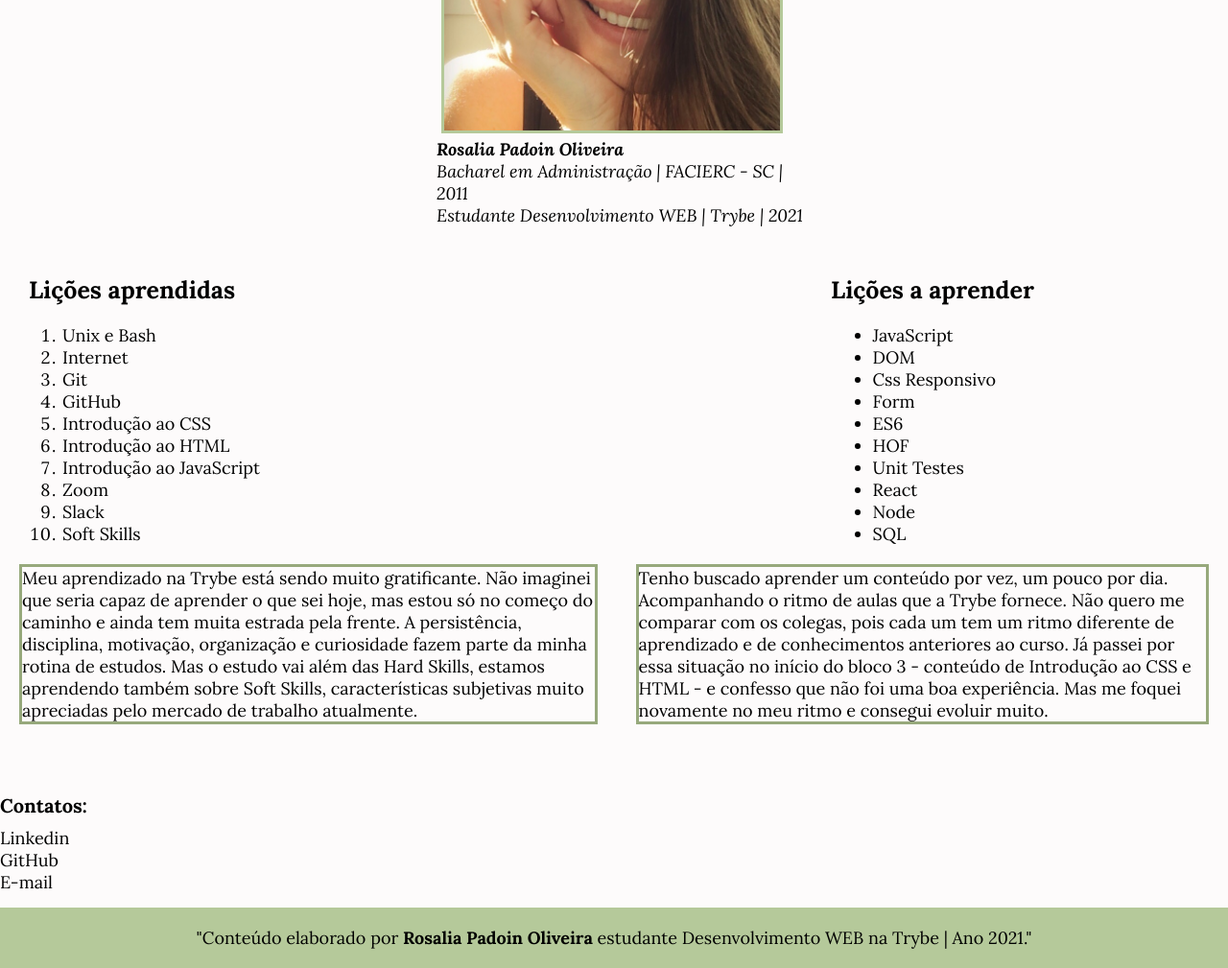
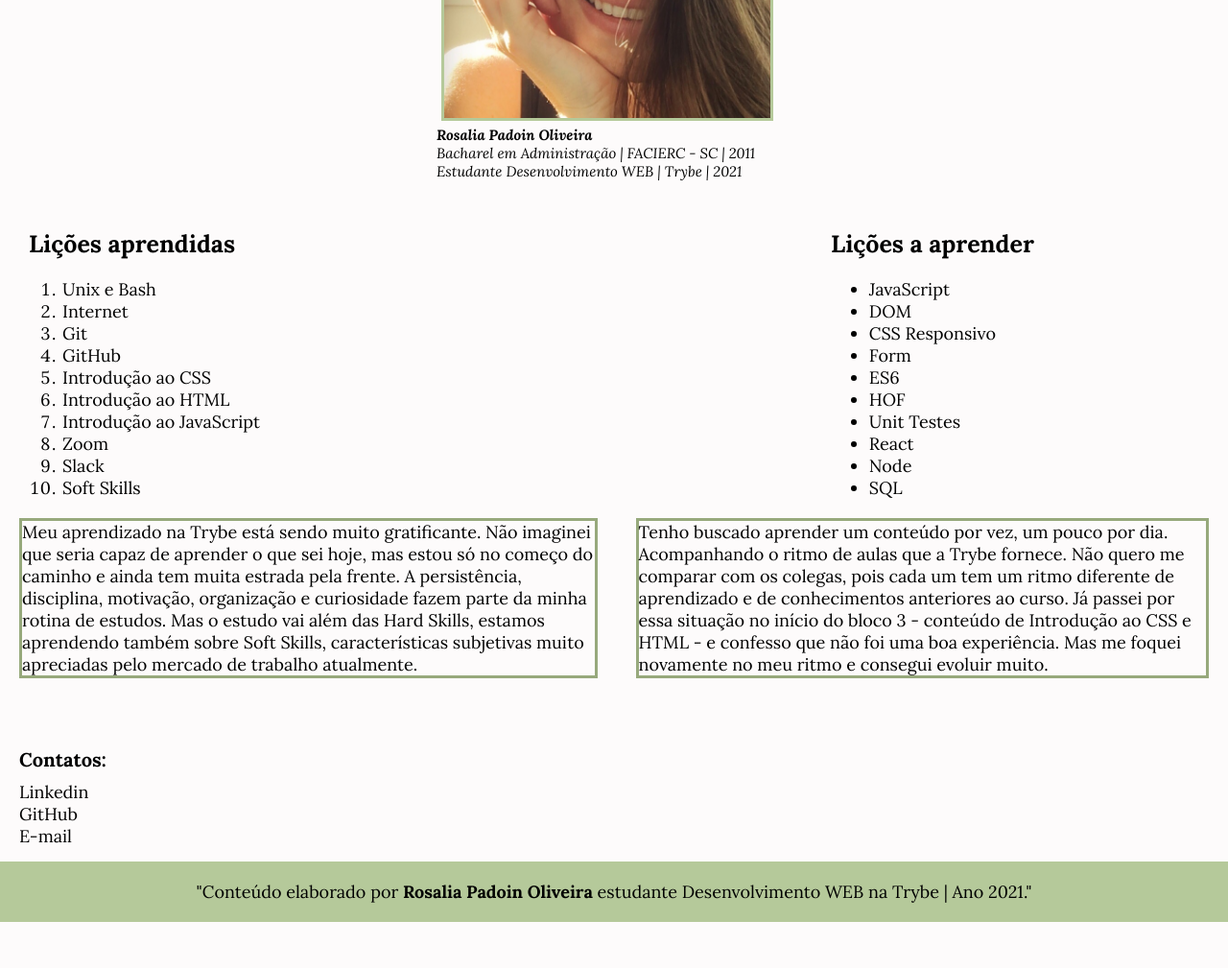
Before and after one commit to Ro-padoin/Project-Lessons-Learned, a plain HTML site: page index.html in a window 1280 px wide. Shown: the part 520-1529 px from the top of the page at 96% size. After the commit the page ends 1481 px from the top, so only its background shows below. Drawn offline with Linux system fonts and the light colour scheme.

Commit message:
add ajustes

```diff
--- a/index.html
+++ b/index.html
@@ -79,7 +79,7 @@
 
           <li>JavaScript</li>
           <li>DOM</li>
-          <li>Css Responsivo</li>
+          <li>CSS Responsivo</li>
           <li>Form</li>
           <li>ES6</li>
           <li>HOF</li>
--- a/style.css
+++ b/style.css
@@ -51,10 +51,11 @@
     border: 3px solid #B5C99A;
     margin-left: 20px;
     margin-top: 190px;
-    width: 350px;
+    width: 340px;
   }
 
   section>figure>figcaption {
+    font-size: 15px;
     font-style: italic;
     margin-left: 15px;
   }
@@ -126,12 +127,17 @@
   }
 
   .contatos {
+    margin-left: 20px;
     margin-bottom: 15px;
   }
 
   .contatos>h4 {
     font-size: 20px;
     margin-bottom: 10px;
+  }
+
+  .contatos>ul>li {
+    list-style-type: none;
   }
 
   .contatos>ul>li>a {
```
